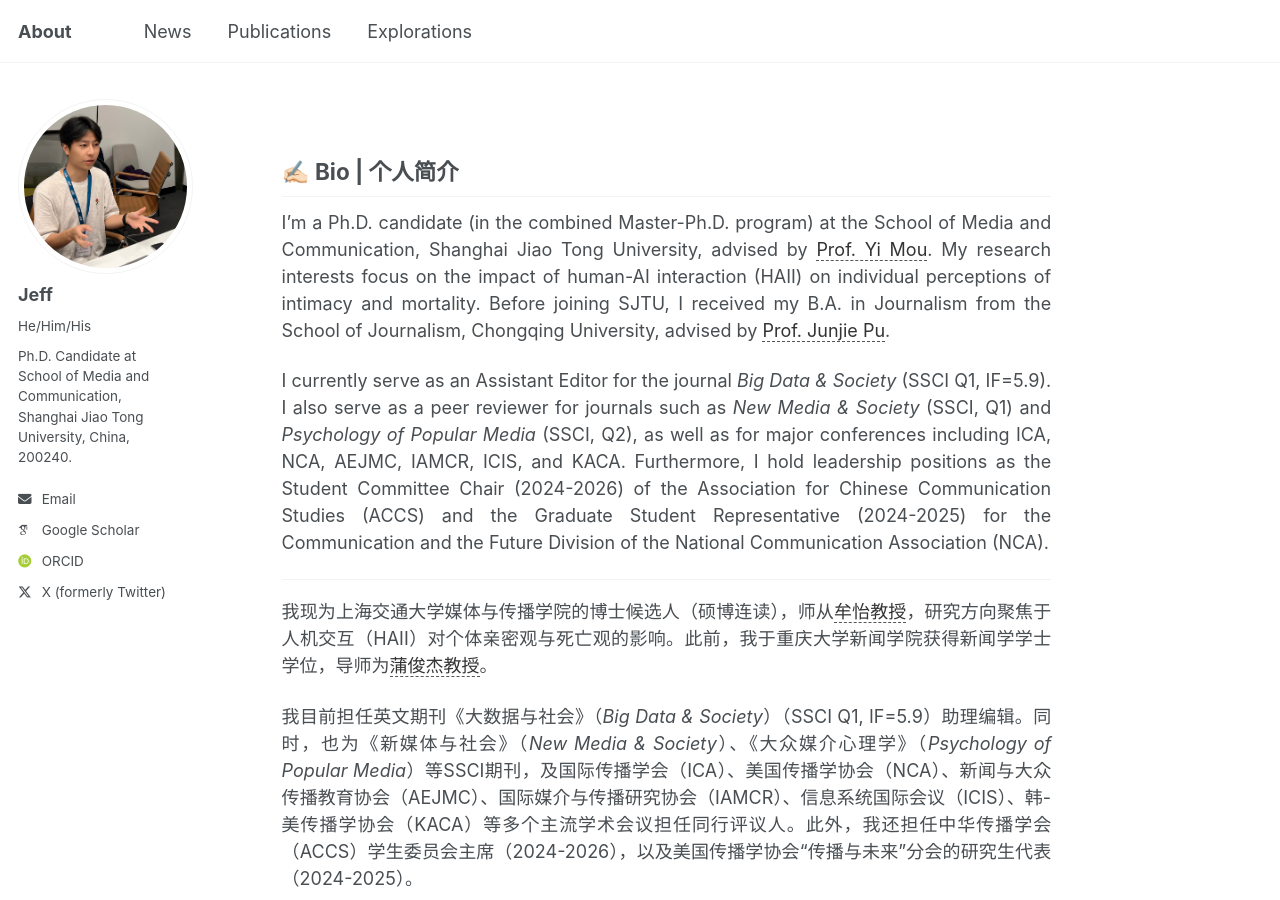
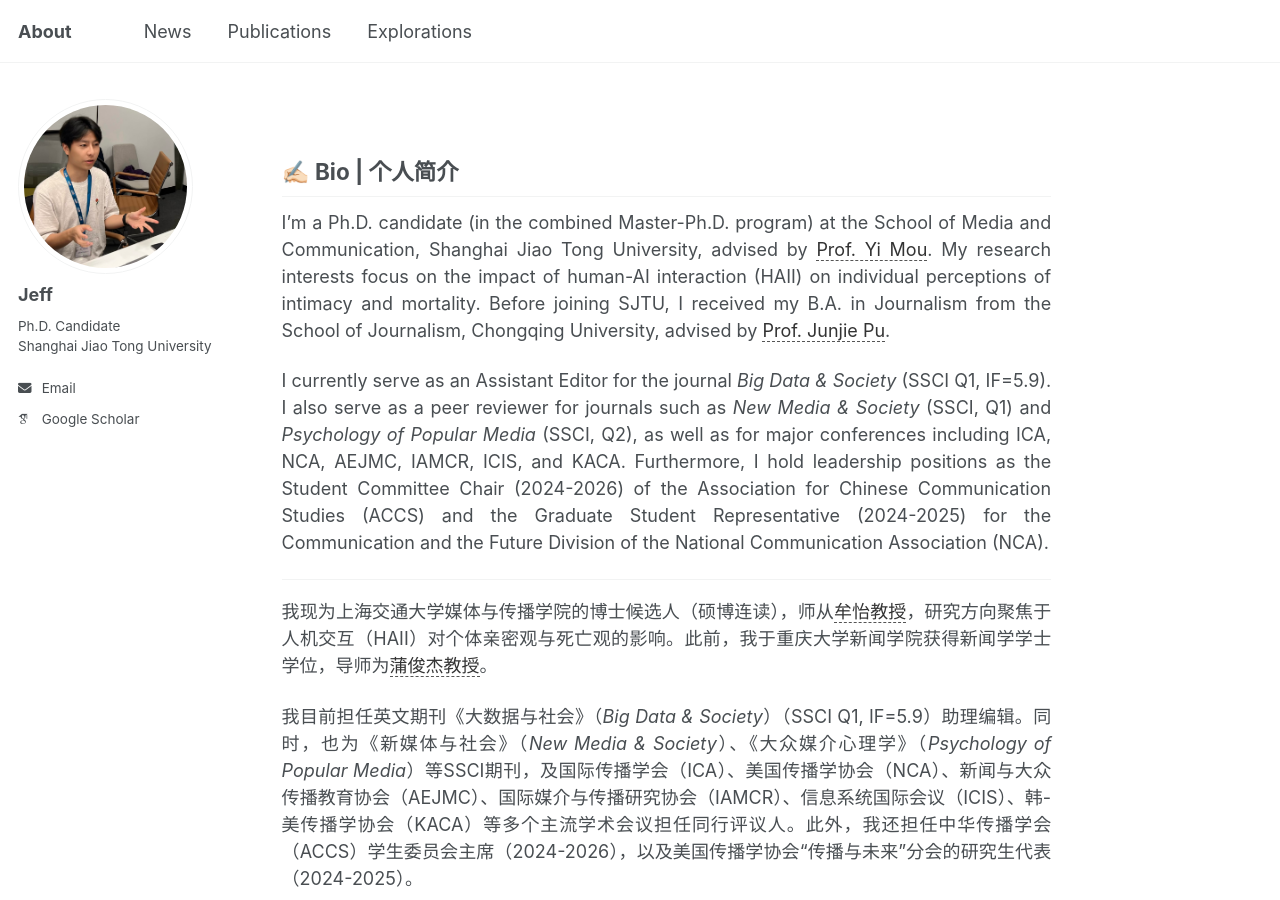
Before and after one commit to jianfenglan/jianfenglan.github.io, a Jekyll site: the page built from _pages/about.md, in a window 1280 px wide and 900 px high. Built offline with Jekyll 4.4.1, drawn with Linux system fonts in a browser that asks for light colours; some web fonts are replaced.

Commit message:
Update _config.yml

```diff
--- a/_config.yml
+++ b/_config.yml
@@ -22,8 +22,8 @@ author:
   # Biographic information
   avatar           : "profile.jpg"
   name             : "Jeff"
-  bio              : "Ph.D. Candidate at<br>School of Media and Communication,<br>Shanghai Jiao Tong University, China,<br>200240."
-  pronouns         : "He/Him/His"
+  bio              : "Ph.D. Candidate<br>Shanghai Jiao Tong University"
+  pronouns         : # URL
   location         : # URL
   uri              : # URL
   email            : "jeff_lan@sjtu.edu.cn"
@@ -33,7 +33,7 @@ author:
   arxiv            : # URL - Update with the correct link to your profile
   googlescholar    : "https://scholar.google.com/citations?user=Jggjp2IAAAAJ&hl=zh-CN"
   impactstory      : # URL
-  orcid            : "https://orcid.org/0009-0000-1241-3361"
+  orcid            : # URL
   semantic         : # URL
   pubmed           : # URL
   researchgate     : # URL
@@ -65,7 +65,7 @@ author:
   steam            : # Username
   telegram         : # URL
   tumblr           : # Username
-  twitter          : "jianfeng_lan"
+  twitter          : # Username
   vine             : # Username
   weibo            : # Username
   wikipedia        : # Username
```
